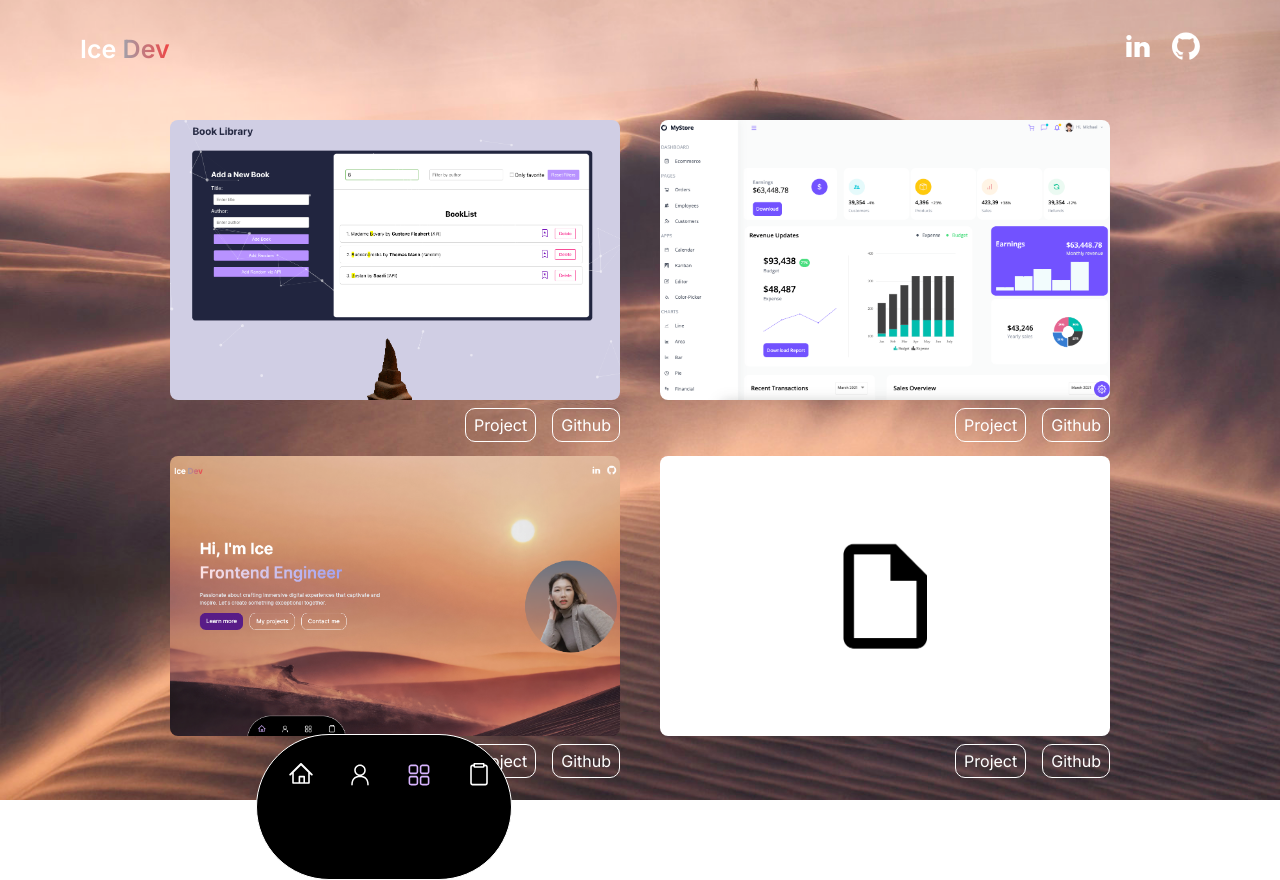
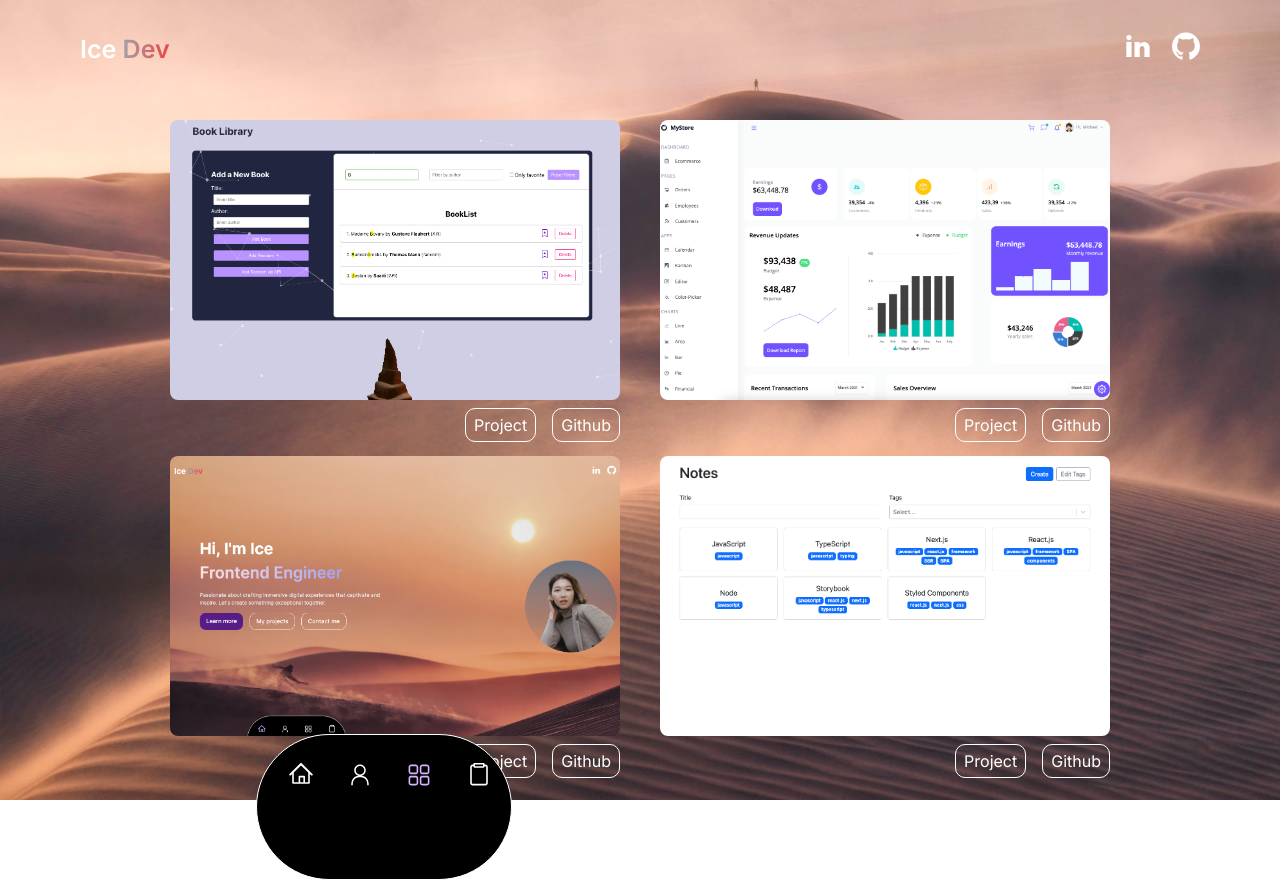
Before and after one commit to alive2020/next-portfolio, a Next.js app: page /my-projects in a window 1280 px wide. Built offline with nearby package versions, Linux system fonts and the light colour scheme.

Commit message:
update: projects

```diff
--- a/constants/index.ts
+++ b/constants/index.ts
@@ -106,11 +106,11 @@ export const Projects = [
     urlGithub: "https://github.com/alive2020/next-portfolio",
   },
   {
-    title: "Matrix themed Website",
-    text: "Lorem ipsum dolor sit . Ut  ad minim .",
-    src: "/ComingSoon.png",
-    urlProject: "https://alive2020.github.io/my_portfolio/",
-    urlGithub: "https://github.com/alive2020/next-portfolio",
+    title: "Notes App",
+    text: "Notes App on React.js with Typescript.",
+    src: "/NotesApp.png",
+    urlProject: "https://ice-notes-app.netlify.app/",
+    urlGithub: "https://github.com/alive2020/Note-Typescript-App",
   },
 ];
 
```
Also changed, not shown: public/NotesApp.png (added).
